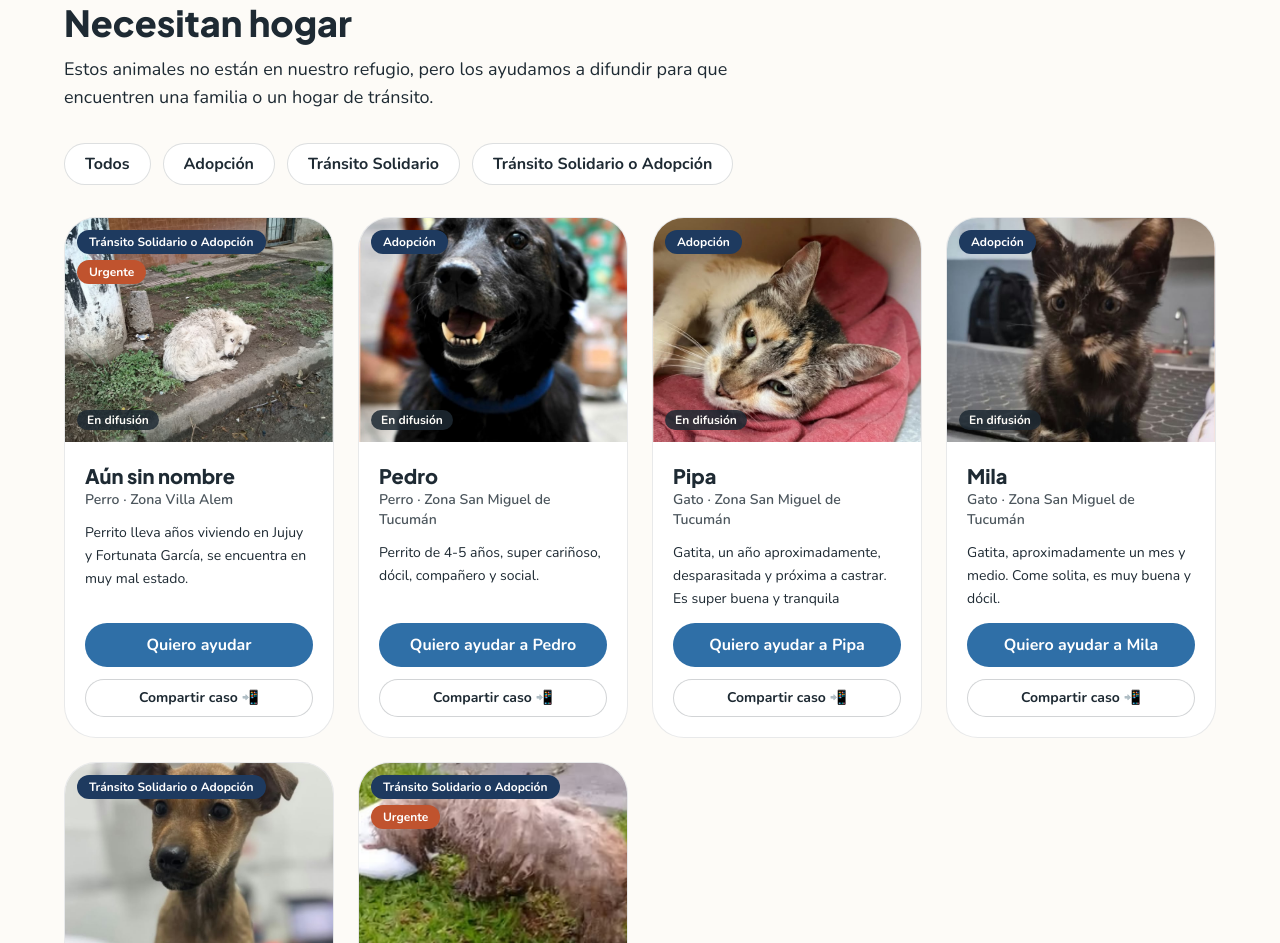
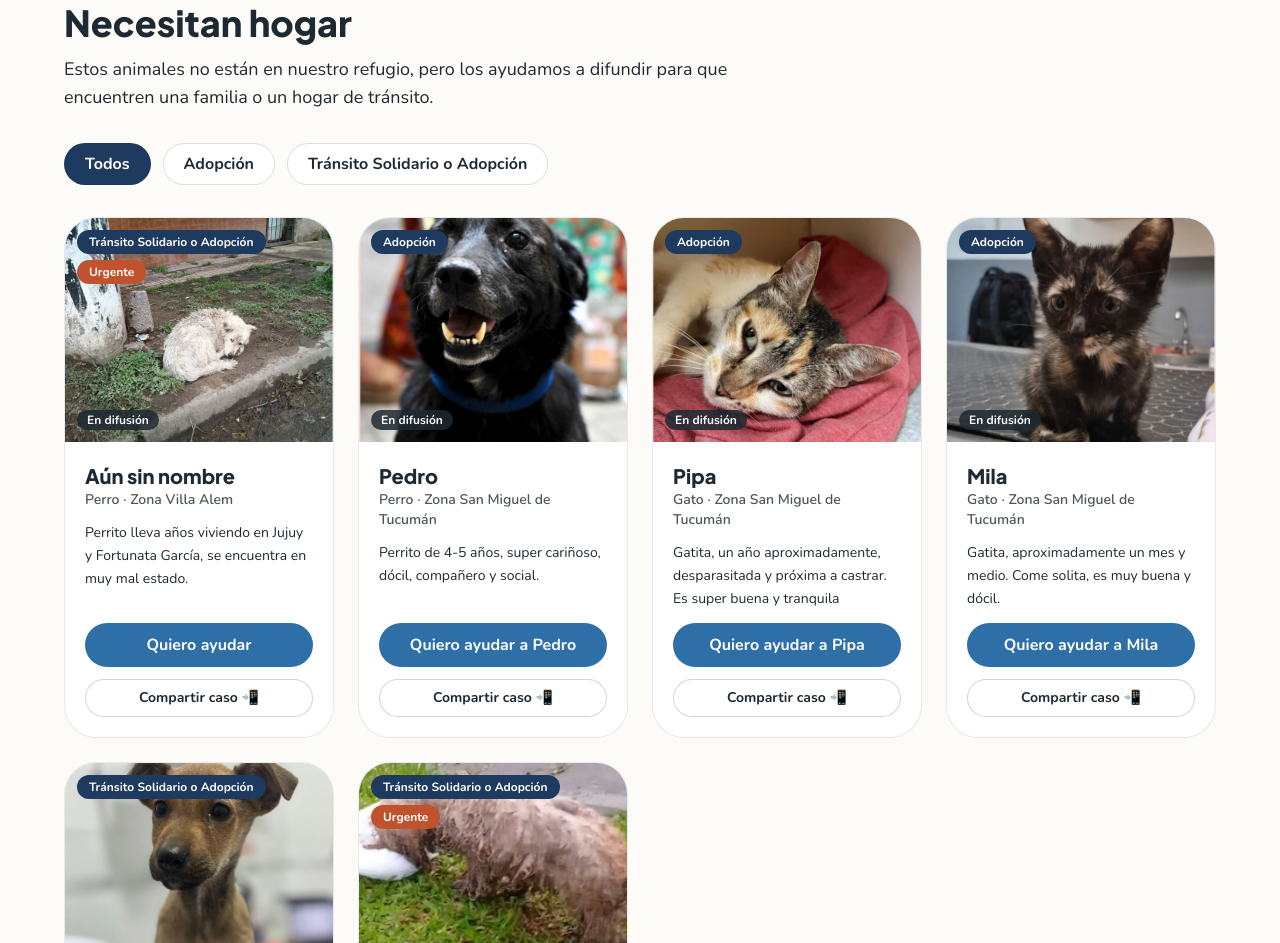
Before and after one commit to rescataditostuc/rescataditostuc.github.io, a plain HTML site: page index.html in a window 1280 px wide. Shown: the part 2275-3218 px from the top of the page. Drawn offline with nearby package versions, Linux system fonts and the light colour scheme.

Commit message:
Add files via upload

```diff
--- a/app.js
+++ b/app.js
@@ -165,15 +165,12 @@ function mostrarAdopciones() {
 }
 
 const botonesFiltroDifusion = document.querySelectorAll('[data-filtro-difusion]');
-function mostrarDifusion(filtro) {
+function mostrarDifusion(filtro = 'todos') {
   const filtrados = DIFUSION.filter(d => {
     const necesita = d.necesita.toLowerCase();
     if (filtro === 'todos') return true;
     if (filtro === 'Adopción') return necesita.includes('adopción');
-    if (filtro === 'Tránsito Solidario') return necesita.includes('tránsito');
-    if (filtro === 'Tránsito Solidario o Adopción') {
-      return necesita.includes('tránsito') && necesita.includes('adopción');
-    }
+    if (filtro === 'Tránsito Solidario o Adopción') return necesita.includes('tránsito');
     return true;
   });
 
--- a/index.html
+++ b/index.html
@@ -179,7 +179,6 @@
         <div class="mt-8 flex flex-wrap gap-3" role="group" aria-label="Filtrar animales en difusión">
           <button class="chip bg-white" data-filtro-difusion="todos" aria-pressed="true">Todos</button>
           <button class="chip bg-white" data-filtro-difusion="Adopción" aria-pressed="false">Adopción</button>
-          <button class="chip bg-white" data-filtro-difusion="Tránsito Solidario" aria-pressed="false">Tránsito Solidario</button>
           <button class="chip bg-white" data-filtro-difusion="Tránsito Solidario o Adopción" aria-pressed="false">Tránsito Solidario o Adopción</button>
         </div>
 
```
